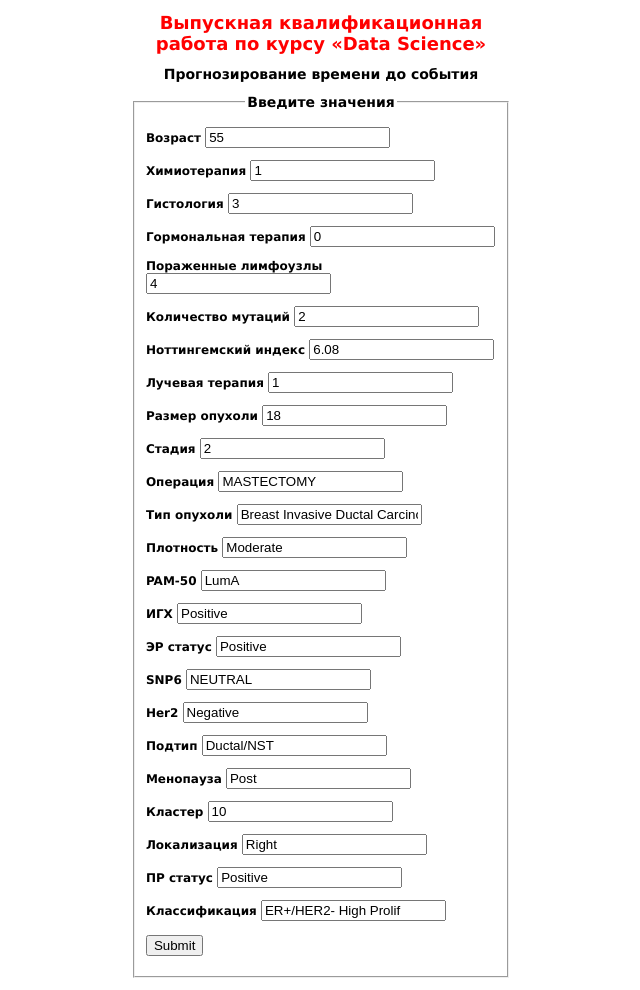
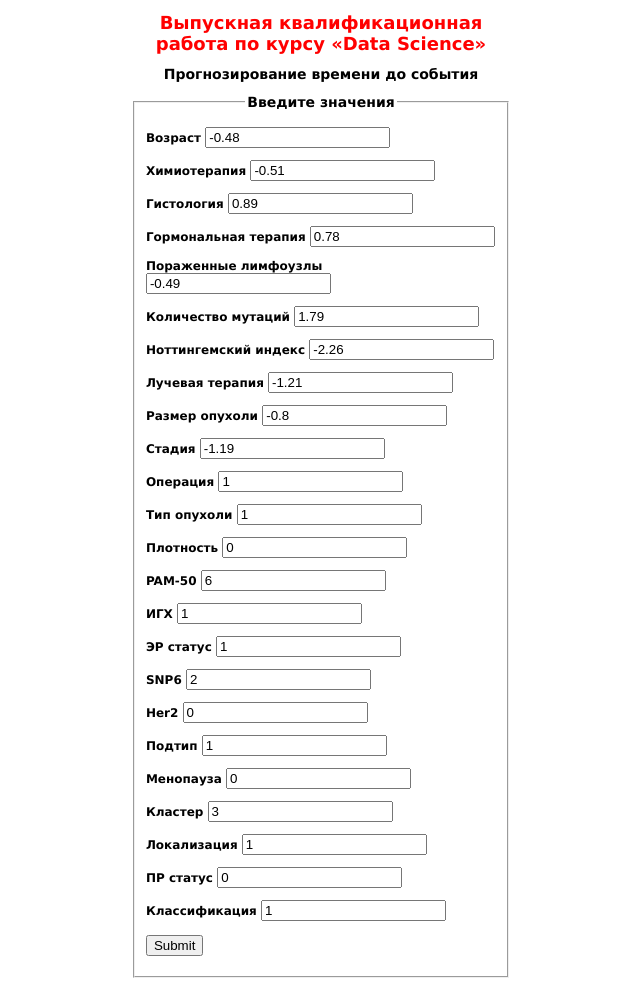
Before and after one commit to Stebunova/Metabric, a Flask app: page / in a window 1280 px wide. Shown: the whole page, without its empty margins (319-959 px from the left). Run offline with Flask 3, Linux system fonts and the light colour scheme.

Commit message:
Обновлена базовая версия приложения
https://drive.google.com/file/d/1MVKlOUlwcWkyjHk9rZsryialuJS3MwSk/view?usp=share_link
Ссылка на модель (вес 1 Гб)

```diff
--- a/Metabric_Flask/app.py
+++ b/Metabric_Flask/app.py
@@ -21,7 +21,7 @@ def main():
         return render_template('main.html')
 
     if flask.request.method =='POST':
-        with open('model_pkl.pkl', 'rb') as f:
+        with open('rsf_pkl.pkl', 'rb') as f:
             Metabric_model = pickle.load(f)
 
     age = float(flask.request.form['num__age_at_diagnosis'])
--- a/Metabric_Flask/templates/main.html
+++ b/Metabric_Flask/templates/main.html
@@ -29,54 +29,54 @@ form {
     <fieldset>
         <legend>Введите значения</legend>
         <p>Возраст
-        <input name = "age_at_diagnosis" value="55" type="text" required>
+        <input name = "num__age_at_diagnosis" value="-0.48" type="text" required>
         <p>Химиотерапия
-        <input name = "chemotherapy" value="1" type="text" required>
+        <input name = "num__chemotherapy" value="-0.51" type="text" required>
         <p>Гистология
-        <input name = "neoplasm_histologic_grade" value="3" type="text" required>
+        <input name = "num__neoplasm_histologic_grade" value="0.89" type="text" required>
         <p>Гормональная терапия
-        <input name = "hormone_therapy" value="0" type="text" required>
+        <input name = "num__hormone_therapy" value="0.78" type="text" required>
         <p>Пораженные лимфоузлы
-        <input name = "lymph_nodes_examined_positive" value="4" type="text" required>
+        <input name = "num__lymph_nodes_examined_positive" value="-0.49" type="text" required>
         <p>Количество мутаций
-        <input name = "mutation_count" value="2" type="text" required>
+        <input name = "num__mutation_count" value="1.79" type="text" required>
         <p>Ноттингемский индекс
-        <input name = "nottingham_prognostic_index" value="6.08" type="text" required>
+        <input name = "num__nottingham_prognostic_index" value="-2.26" type="text" required>
         <p>Лучевая терапия
-        <input name = "radio_therapy" value="1" type="text" required>
+        <input name = "num__radio_therapy" value="-1.21" type="text" required>
         <p>Размер опухоли
-        <input name = "tumor_size" value="18" type="text" required>
+        <input name = "num__tumor_size" value="-0.8" type="text" required>
         </p>
         <p>Стадия
-        <input name = "tumor_stage" value="2" type="text" required></p>
+        <input name = "num__tumor_stage" value="-1.19" type="text" required></p>
         <p>Операция
-        <input name = "type_of_breast_surgery" value="MASTECTOMY" type="text" required>
+        <input name = "cat__type_of_breast_surgery" value="1" type="text" required>
         <p>Тип опухоли
-        <input name = "cancer_type_detailed" value="Breast Invasive Ductal Carcinoma" type="text" required>
+        <input name = "cat__cancer_type_detailed" value="1" type="text" required>
         <p>Плотность
-        <input name = "cellularity" value="Moderate" type="text" required>
+        <input name = "cat__cellularity" value="0" type="text" required>
         <p>PAM-50
-        <input name = "pam50_+_claudin-low_subtype" value="LumA" type="text" required>
+        <input name = "cat__pam50_+_claudin-low_subtype" value="6" type="text" required>
         <p>ИГХ
-        <input name = "er_status_measured_by_ihc" value="Positive" type="text" required>
+        <input name = "cat__er_status_measured_by_ihc" value="1" type="text" required>
         <p>ЭР статус
-        <input name = "er_status" value="Positive" type="text" required>
+        <input name = "cat__er_status" value="1" type="text" required>
         <p>SNP6
-        <input name = "her2_status_measured_by_snp6" value="NEUTRAL" type="text" required>
+        <input name = "cat__her2_status_measured_by_snp6" value="2" type="text" required>
         <p>Her2
-        <input name = "her2_status" value="Negative" type="text" required>
+        <input name = "cat__her2_status" value="0" type="text" required>
         <p>Подтип
-        <input name = "tumor_other_histologic_subtype" value="Ductal/NST" type="text" required>
+        <input name = "cat__tumor_other_histologic_subtype" value="1" type="text" required>
         <p>Менопауза
-        <input name = "inferred_menopausal_state" value="Post" type="text" required>
+        <input name = "cat__inferred_menopausal_state" value="0" type="text" required>
         <p>Кластер
-        <input name = "cat__integrative_cluster" value="10" type="text" required>
+        <input name = "cat__integrative_cluster" value="3" type="text" required>
         <p>Локализация
-        <input name = "primary_tumor_laterality" value="Right" type="text" required>
+        <input name = "cat__primary_tumor_laterality" value="1" type="text" required>
         <p>ПР статус
-        <input name = "pr_status" value="Positive" type="text" required>
+        <input name = "cat__pr_status" value="0" type="text" required>
         <p>Классификация
-        <input name = "3-gene_classifier_subtype" value="ER+/HER2- High Prolif" type="text" required>
+        <input name = "cat__3-gene_classifier_subtype" value="1" type="text" required>
 
         <br>
         <br>
```
Also changed, not shown: Metabric_Flask/templates/main_copy.html (added, +63 -0 lines).
